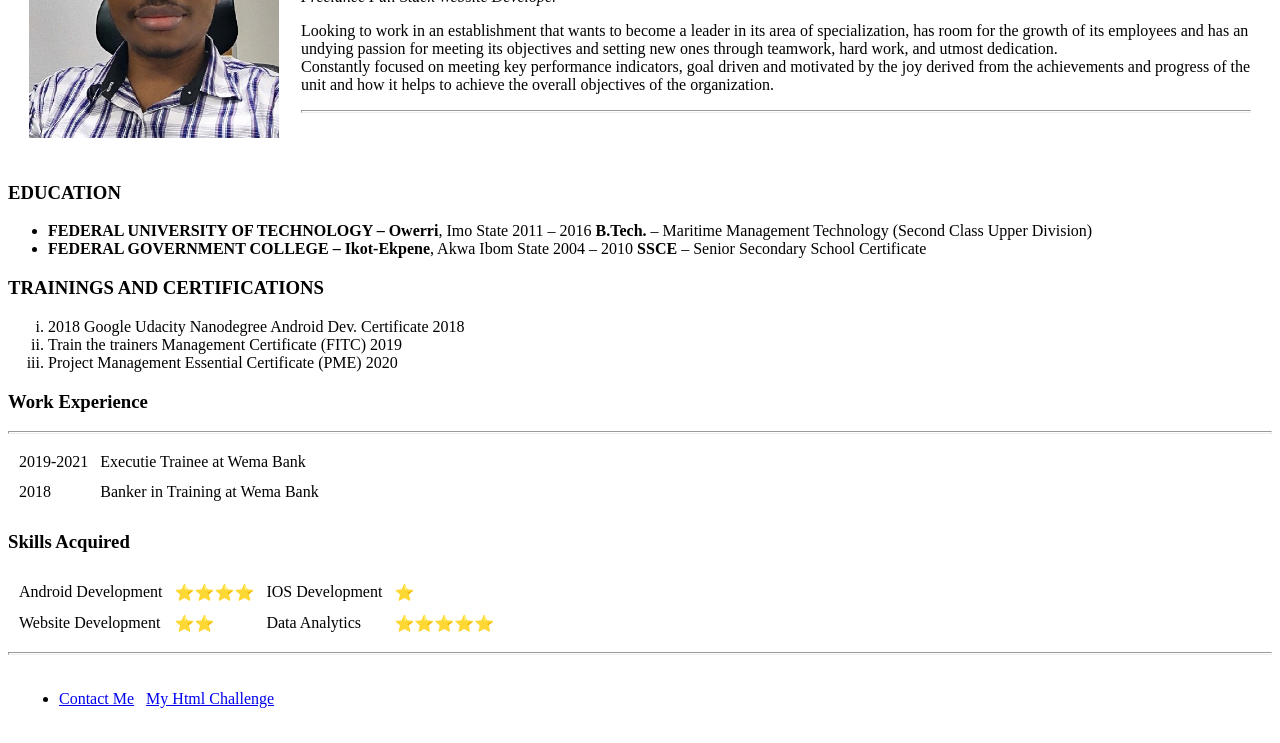
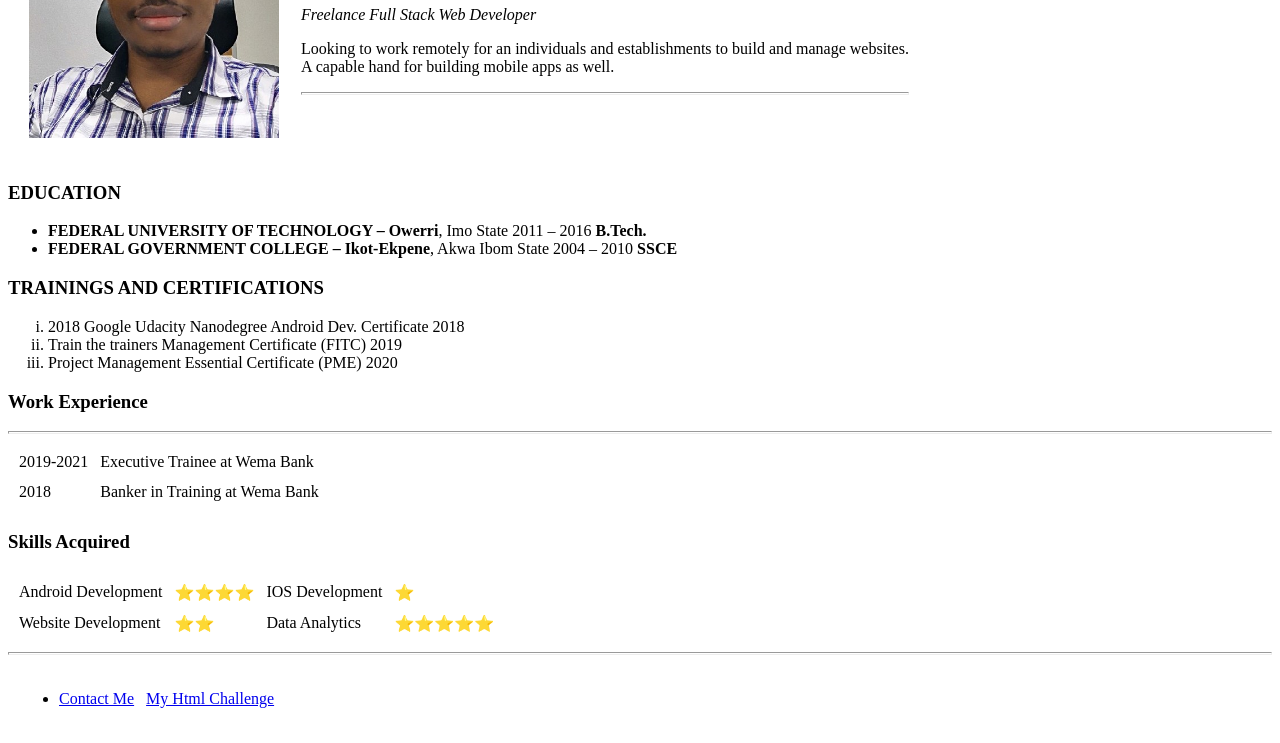
Before and after one commit to RamonVGonzalez/CV, a plain HTML site: page index.html in a window 1280 px wide. Shown: the part 141-884 px from the top of the page. Drawn offline with Linux system fonts and the light colour scheme.

Commit message:
Update index.html

```diff
--- a/index.html
+++ b/index.html
@@ -13,13 +13,10 @@
       <td>
         <h1>RAMON MADUKA</h1>
         <p>
-           <i>Freelance Full Stack Website Developer</i>
+          <i>Freelance Full Stack Web Developer</i>
         </p>
         <p>
-           Looking to work in an establishment that wants to become a leader in its area of specialization, has room for the growth of its employees and has an undying passion for meeting its objectives and setting new ones through teamwork, hard
-           work, and
-           utmost dedication.<br>
-           Constantly focused on meeting key performance indicators, goal driven and motivated by the joy derived from the achievements and progress of the unit and how it helps to achieve the overall objectives of the organization.
+          Looking to work remotely for an individuals and establishments to build and manage websites. <br>A capable hand for building mobile apps as well.
 
         </p>
         <hr size="3">
@@ -31,8 +28,8 @@
   <p>
   <ul>
 
-     <li><strong>FEDERAL UNIVERSITY OF TECHNOLOGY – Owerri</strong>, Imo State 2011 – 2016 <strong>B.Tech.</strong> – Maritime Management Technology (Second Class Upper Division)</li>
-     <li><strong>FEDERAL GOVERNMENT COLLEGE – Ikot-Ekpene</strong>, Akwa Ibom State 2004 – 2010 <strong>SSCE</strong> – Senior Secondary School Certificate</li>
+    <li><strong>FEDERAL UNIVERSITY OF TECHNOLOGY – Owerri</strong>, Imo State 2011 – 2016 <strong>B.Tech.</strong></li>
+    <li><strong>FEDERAL GOVERNMENT COLLEGE – Ikot-Ekpene</strong>, Akwa Ibom State 2004 – 2010 <strong>SSCE</strong></li>
   </ul>
   </p>
   <h3> TRAININGS AND CERTIFICATIONS</h3>
@@ -43,19 +40,19 @@
   </ol>
 
   <h3>Work Experience</h3>
-   <table cellspacing ="10">
+  <table cellspacing="10">
     <tr>
       <td>2019-2021</td>
-       <td>Executie Trainee at Wema Bank</td>
+      <td>Executive Trainee at Wema Bank</td>
     </tr>
     <tr>
       <td>2018</td>
       <td>Banker in Training at Wema Bank</td>
     </tr>
-<hr size = "3">
+    <hr size="3">
   </table>
   <h3>Skills Acquired</h3>
-   <table cellspacing = "10">
+  <table cellspacing="10">
     <tr>
       <td>Android Development</td>
       <td>⭐⭐⭐⭐</td>
@@ -69,12 +66,12 @@
       <td>⭐⭐⭐⭐⭐</td>
     </tr>
   </table>
-<hr size = "3">
-<table cellspacing = "10">
+  <hr size="3">
+  <table cellspacing="10">
     <tr>
       <td>
         <ul>
-         <li><a href="C:\Users\Dell\Documents\Web Development\HTML-Personal Site\Contact-Details.html">Contact Me</a></li>
+          <li><a href="Contact-Details.html">Contact Me</a></li>
         </ul>
       </td>
       <td><a href="HTML Challenge.html">My Html Challenge</a></td>
```
Lines whose indentation alone changed are shown as unchanged.
